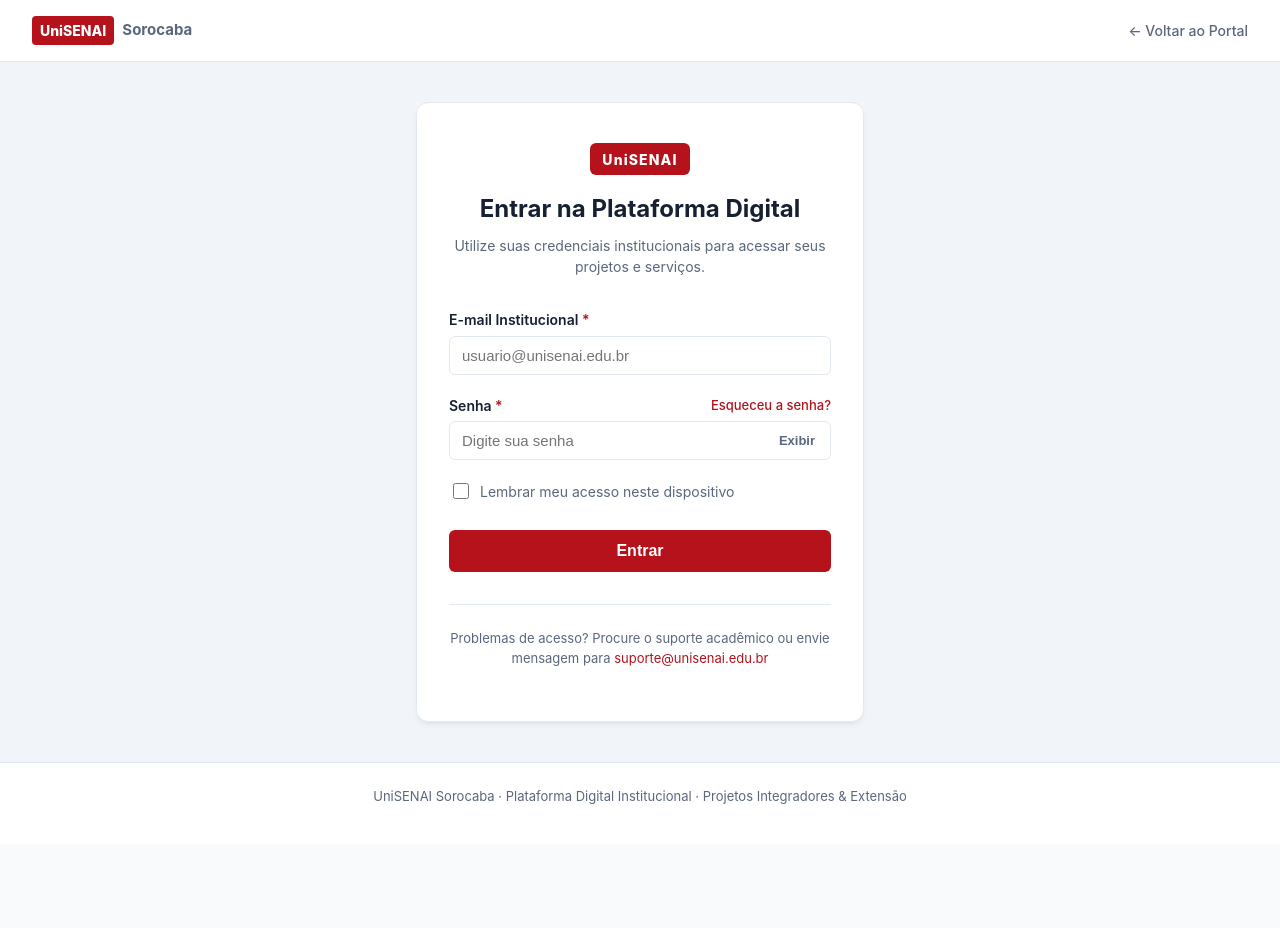
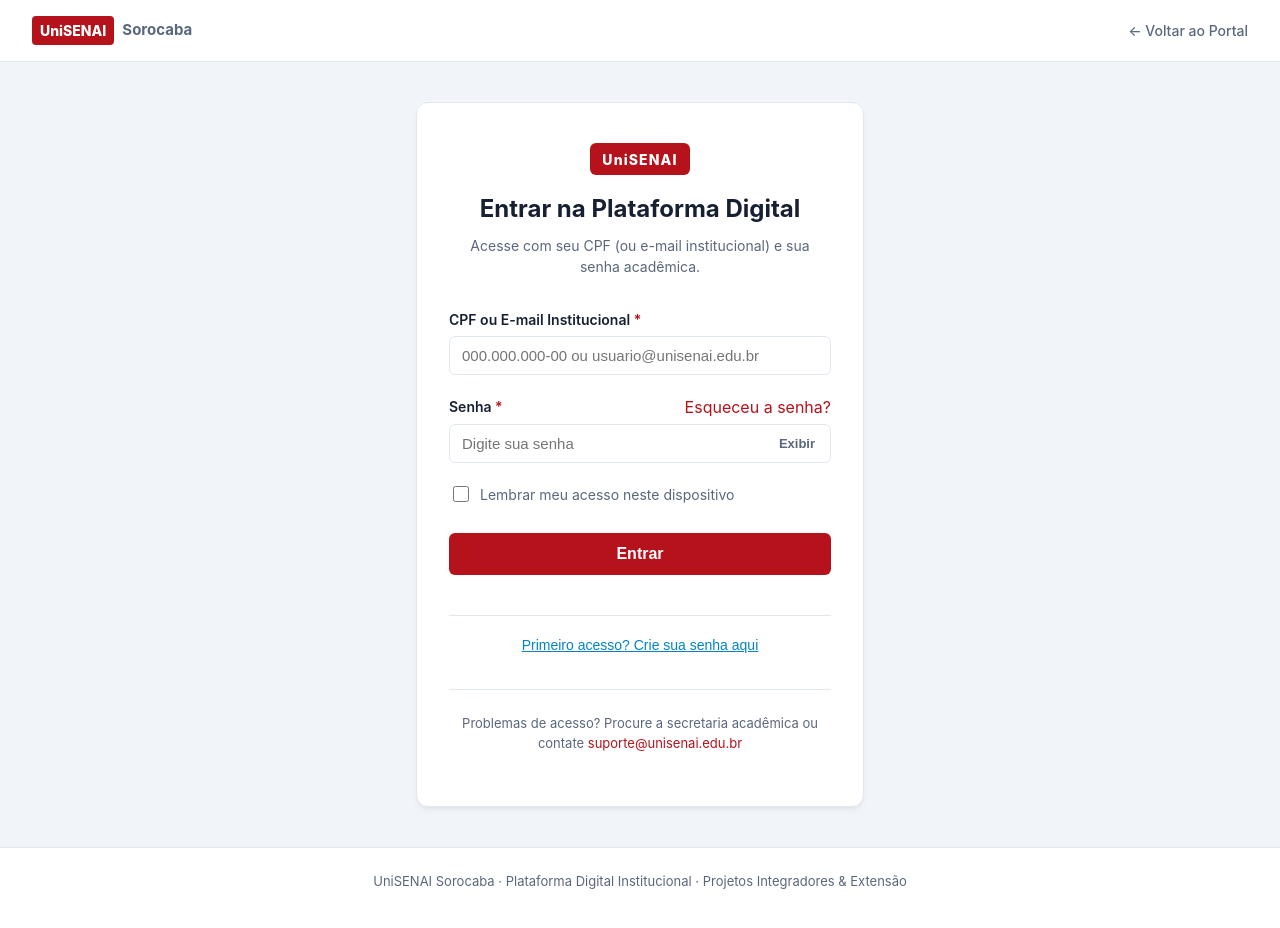
Before and after one commit to UniSENAI-Sorocaba/plataforma-frontend, a Next.js app: page /login in a window 1280 px wide. Before the commit the page ends 844 px from the top, so only its background shows below. Built offline with nearby package versions, Linux system fonts and the light colour scheme.

Commit message:
feat(auth): alinha login ao caderno oficial com autenticacao por CPF, primeiro acesso e tratamento de conta inativa

```diff
--- a/src/app/styles.css
+++ b/src/app/styles.css
@@ -385,3 +385,34 @@ main.home-main {
   border-top: 1px solid var(--border-color);
   background-color: #ffffff;
 }
+
+.auth-secondary-actions {
+  margin-top: 1.25rem;
+  text-align: center;
+  padding-top: 1rem;
+  border-top: 1px solid var(--border-color, #e2e8f0);
+}
+
+.btn-secondary-link {
+  background: none;
+  border: none;
+  color: var(--primary-color, #0284c7);
+  font-size: 0.875rem;
+  font-weight: 500;
+  cursor: pointer;
+  text-decoration: underline;
+  padding: 0.25rem 0.5rem;
+  border-radius: 4px;
+}
+
+.btn-secondary-link:hover {
+  color: var(--primary-dark, #0369a1);
+}
+
+.btn-link {
+  background: none;
+  border: none;
+  padding: 0;
+  font: inherit;
+  cursor: pointer;
+}
--- a/src/features/auth/auth-service.ts
+++ b/src/features/auth/auth-service.ts
@@ -1,4 +1,5 @@
 import type {
+  FirstAccessPayload,
   LoginCredentials,
   LoginResult,
   UserRole,
@@ -11,23 +12,78 @@ export const ROLE_REDIRECT_MAP: Record<UserRole, string> = {
   ADMIN: "/admin",
 };
 
+export function sanitizeCpf(value: string): string {
+  return value.replace(/\D/g, "");
+}
+
+export function formatCpf(value: string): string {
+  const digits = sanitizeCpf(value).slice(0, 11);
+  if (digits.length <= 3) return digits;
+  if (digits.length <= 6) return `${digits.slice(0, 3)}.${digits.slice(3)}`;
+  if (digits.length <= 9) return `${digits.slice(0, 3)}.${digits.slice(3, 6)}.${digits.slice(6)}`;
+  return `${digits.slice(0, 3)}.${digits.slice(3, 6)}.${digits.slice(6, 9)}-${digits.slice(9, 11)}`;
+}
+
+export function isValidCpf(cpf: string): boolean {
+  const cleaned = sanitizeCpf(cpf);
+  if (cleaned.length !== 11) return false;
+  // Rejeita sequências de dígitos repetidos conhecidas
+  if (/^(\d)\1{10}$/.test(cleaned)) return false;
+
+  let sum = 0;
+  for (let i = 0; i < 9; i++) {
+    sum += parseInt(cleaned.charAt(i), 10) * (10 - i);
+  }
+  let check1 = 11 - (sum % 11);
+  if (check1 >= 10) check1 = 0;
+  if (check1 !== parseInt(cleaned.charAt(9), 10)) return false;
+
+  sum = 0;
+  for (let i = 0; i < 10; i++) {
+    sum += parseInt(cleaned.charAt(i), 10) * (11 - i);
+  }
+  let check2 = 11 - (sum % 11);
+  if (check2 >= 10) check2 = 0;
+  return check2 === parseInt(cleaned.charAt(10), 10);
+}
+
+export function isEmailIdentifier(value: string): boolean {
+  return value.includes("@");
+}
+
 export function validateLoginCredentials(credentials: LoginCredentials): {
   isValid: boolean;
   error?: string;
 } {
-  const email = credentials.email.trim();
-  const password = credentials.password;
+  const rawIdentifier = (credentials.identifier || "").trim();
+  const password = credentials.password || "";
 
-  if (!email) {
-    return { isValid: false, error: "Por favor, informe seu e-mail institucional." };
+  if (!rawIdentifier) {
+    return { isValid: false, error: "Por favor, informe seu CPF ou e-mail institucional." };
   }
 
-  const emailRegex = /^[^\s@]+@[^\s@]+\.[^\s@]+$/;
-  if (!emailRegex.test(email)) {
-    return {
-      isValid: false,
-      error: "Informe um endereço de e-mail institucional válido (ex: seu.nome@unisenai.edu.br).",
-    };
+  if (isEmailIdentifier(rawIdentifier)) {
+    const emailRegex = /^[^\s@]+@[^\s@]+\.[^\s@]+$/;
+    if (!emailRegex.test(rawIdentifier)) {
+      return {
+        isValid: false,
+        error: "Informe um endereço de e-mail institucional válido (ex: seu.nome@unisenai.edu.br).",
+      };
+    }
+  } else {
+    const digits = sanitizeCpf(rawIdentifier);
+    if (digits.length !== 11) {
+      return {
+        isValid: false,
+        error: "Informe um CPF válido com 11 dígitos.",
+      };
+    }
+    if (!isValidCpf(rawIdentifier)) {
+      return {
+        isValid: false,
+        error: "CPF inválido. Verifique os dígitos informados e tente novamente.",
+      };
+    }
   }
 
   if (!password) {
@@ -48,12 +104,16 @@ export function getRedirectPathByRole(role: UserRole): string {
   return ROLE_REDIRECT_MAP[role] || "/";
 }
 
-export function detectRoleFromEmail(email: string): UserRole {
-  const normalized = email.toLowerCase().trim();
-  if (normalized.startsWith("admin")) return "ADMIN";
+export function detectRoleFromIdentifier(identifier: string): UserRole {
+  const normalized = identifier.toLowerCase().trim();
+  if (normalized.startsWith("admin") || normalized.includes("admin")) return "ADMIN";
   if (normalized.startsWith("coord") || normalized.includes("coordenador")) return "COORDENADOR";
   if (normalized.startsWith("prof") || normalized.includes("docente")) return "DOCENTE";
   return "ALUNO";
+}
+
+export function detectRoleFromEmail(email: string): UserRole {
+  return detectRoleFromIdentifier(email);
 }
 
 export async function authenticate(
@@ -69,6 +129,10 @@ export async function authenticate(
     };
   }
 
+  const rawId = credentials.identifier.trim();
+  const isEmail = isEmailIdentifier(rawId);
+  const normalizedIdentifier = isEmail ? rawId.toLowerCase() : sanitizeCpf(rawId);
+
   try {
     const response = await fetch(apiEndpoint, {
       method: "POST",
@@ -76,7 +140,9 @@ export async function authenticate(
         "Content-Type": "application/json",
       },
       body: JSON.stringify({
-        email: credentials.email.trim().toLowerCase(),
+        identifier: normalizedIdentifier,
+        cpf: !isEmail ? normalizedIdentifier : undefined,
+        email: isEmail ? normalizedIdentifier : undefined,
         password: credentials.password,
         rememberMe: Boolean(credentials.rememberMe),
       }),
@@ -84,15 +150,16 @@ export async function authenticate(
 
     if (response.ok) {
       const data = await response.json();
-      const userRole: UserRole = data.user?.role || detectRoleFromEmail(credentials.email);
+      const userRole: UserRole = data.user?.role || detectRoleFromIdentifier(rawId);
       const redirectUrl = getRedirectPathByRole(userRole);
 
       return {
         success: true,
         user: {
           id: data.user?.id || "usr-current",
-          name: data.user?.name || credentials.email.split("@")[0].replace(".", " "),
-          email: credentials.email.trim().toLowerCase(),
+          name: data.user?.name || (isEmail ? rawId.split("@")[0].replace(".", " ") : "Usuário Acadêmico"),
+          cpf: !isEmail ? formatCpf(normalizedIdentifier) : undefined,
+          email: isEmail ? normalizedIdentifier : `${normalizedIdentifier}@aluno.unisenai.edu.br`,
           role: userRole,
         },
         redirectUrl,
@@ -102,7 +169,7 @@ export async function authenticate(
     if (response.status === 401) {
       return {
         success: false,
-        error: "E-mail ou senha incorretos. Verifique suas credenciais e tente novamente.",
+        error: "CPF, e-mail ou senha incorretos. Verifique suas credenciais e tente novamente.",
         errorCode: "INVALID_CREDENTIALS",
       };
     }
@@ -110,7 +177,7 @@ export async function authenticate(
     if (response.status === 403) {
       return {
         success: false,
-        error: "Acesso bloqueado ou conta inativa. Entre em contato com a secretaria acadêmica.",
+        error: "Conta acadêmica inativada ou sem permissão de acesso ativo para o semestre.",
         errorCode: "USER_DISABLED",
       };
     }
@@ -121,29 +188,56 @@ export async function authenticate(
       errorCode: "UNKNOWN_ERROR",
     };
   } catch {
-    // When backend endpoint /api/auth/login is not running locally (BE-004 boundary),
-    // provide deterministic demonstration authentication for validated SENAI credentials:
-    const normalizedEmail = credentials.email.toLowerCase().trim();
+    // Modo de demonstração determinístico quando o backend não estiver rodando:
     if (credentials.password === "senhaInvalida123") {
       return {
         success: false,
-        error: "E-mail ou senha incorretos. Verifique suas credenciais e tente novamente.",
+        error: "CPF, e-mail ou senha incorretos. Verifique suas credenciais e tente novamente.",
         errorCode: "INVALID_CREDENTIALS",
       };
     }
 
-    const detectedRole = detectRoleFromEmail(normalizedEmail);
+    if (credentials.password === "contaInativa123") {
+      return {
+        success: false,
+        error: "Conta acadêmica inativada ou sem permissão de acesso ativo para o semestre.",
+        errorCode: "USER_DISABLED",
+      };
+    }
+
+    const detectedRole = detectRoleFromIdentifier(rawId);
     const redirectUrl = getRedirectPathByRole(detectedRole);
 
     return {
       success: true,
       user: {
         id: "usr-demo",
-        name: normalizedEmail.split("@")[0].replace(".", " "),
-        email: normalizedEmail,
+        name: isEmail ? rawId.split("@")[0].replace(".", " ") : "Estudante UniSENAI",
+        cpf: !isEmail ? formatCpf(normalizedIdentifier) : undefined,
+        email: isEmail ? normalizedIdentifier : `${normalizedIdentifier}@aluno.unisenai.edu.br`,
         role: detectedRole,
       },
       redirectUrl,
     };
   }
 }
+
+export function validateFirstAccess(payload: FirstAccessPayload): {
+  isValid: boolean;
+  error?: string;
+} {
+  const digits = sanitizeCpf(payload.cpf);
+  if (!isValidCpf(digits)) {
+    return { isValid: false, error: "Informe um CPF válido para registrar seu primeiro acesso." };
+  }
+
+  if (!payload.newPassword || payload.newPassword.length < 6) {
+    return { isValid: false, error: "A nova senha deve possuir no mínimo 6 caracteres." };
+  }
+
+  if (payload.newPassword !== payload.confirmPassword) {
+    return { isValid: false, error: "A confirmação de senha não confere com a nova senha digitada." };
+  }
+
+  return { isValid: true };
+}
--- a/src/features/auth/login-form.tsx
+++ b/src/features/auth/login-form.tsx
@@ -3,19 +3,37 @@
 import React, { useState } from "react";
 import Link from "next/link";
 import { useRouter } from "next/navigation";
-import { authenticate } from "./auth-service";
+import {
+  authenticate,
+  formatCpf,
+  isEmailIdentifier,
+  validateFirstAccess,
+} from "./auth-service";
 
 export function LoginForm() {
   const router = useRouter();
-  const [email, setEmail] = useState("");
+  const [mode, setMode] = useState<"login" | "first-access">("login");
+  const [identifier, setIdentifier] = useState("");
   const [password, setPassword] = useState("");
+  const [newPassword, setNewPassword] = useState("");
+  const [confirmPassword, setConfirmPassword] = useState("");
   const [rememberMe, setRememberMe] = useState(false);
   const [showPassword, setShowPassword] = useState(false);
   const [isSubmitting, setIsSubmitting] = useState(false);
   const [errorMessage, setErrorMessage] = useState<string | null>(null);
   const [successMessage, setSuccessMessage] = useState<string | null>(null);
 
-  const handleSubmit = async (e: React.FormEvent<HTMLFormElement>) => {
+  const handleIdentifierChange = (e: React.ChangeEvent<HTMLInputElement>) => {
+    const val = e.target.value;
+    // Se não for e-mail e começar com dígito, formata como CPF
+    if (!isEmailIdentifier(val) && /^[0-9.\- ]*$/.test(val)) {
+      setIdentifier(formatCpf(val));
+    } else {
+      setIdentifier(val);
+    }
+  };
+
+  const handleLoginSubmit = async (e: React.FormEvent<HTMLFormElement>) => {
     e.preventDefault();
     if (isSubmitting) return;
 
@@ -25,7 +43,7 @@ export function LoginForm() {
 
     try {
       const result = await authenticate({
-        email,
+        identifier,
         password,
         rememberMe,
       });
@@ -36,12 +54,48 @@ export function LoginForm() {
         );
         setTimeout(() => {
           router.push(result.redirectUrl as string);
-        }, 800);
+        }, 600);
       } else {
         setErrorMessage(result.error || "Não foi possível realizar o login.");
       }
     } catch {
       setErrorMessage("Ocorreu uma falha inesperada na autenticação. Tente novamente.");
+    } finally {
+      setIsSubmitting(false);
+    }
+  };
+
+  const handleFirstAccessSubmit = async (e: React.FormEvent<HTMLFormElement>) => {
+    e.preventDefault();
+    if (isSubmitting) return;
+
+    setErrorMessage(null);
+    setSuccessMessage(null);
+
+    const validation = validateFirstAccess({
+      cpf: identifier,
+      newPassword,
+      confirmPassword,
+    });
+
+    if (!validation.isValid) {
+      setErrorMessage(validation.error || "Verifique os dados informados.");
+      return;
+    }
+
+    setIsSubmitting(true);
+    try {
+      // Simulação / chamada de primeiro acesso (BE-004)
+      await new Promise((resolve) => setTimeout(resolve, 500));
+      setSuccessMessage(
+        "Senha de primeiro acesso criada com sucesso! Agora você pode entrar com sua nova senha."
+      );
+      setPassword(newPassword);
+      setNewPassword("");
+      setConfirmPassword("");
+      setMode("login");
+    } catch {
+      setErrorMessage("Não foi possível cadastrar a nova senha no momento. Tente novamente.");
     } finally {
       setIsSubmitting(false);
     }
@@ -54,10 +108,12 @@ export function LoginForm() {
           UniSENAI
         </div>
         <h1 id="login-heading" className="login-card-title">
-          Entrar na Plataforma Digital
+          {mode === "login" ? "Entrar na Plataforma Digital" : "Primeiro Acesso — Criar Senha"}
         </h1>
         <p className="login-card-subtitle">
-          Utilize suas credenciais institucionais para acessar seus projetos e serviços.
+          {mode === "login"
+            ? "Acesse com seu CPF (ou e-mail institucional) e sua senha acadêmica."
+            : "Estudantes importados pela coordenação devem cadastrar sua senha inicial informando seu CPF."}
         </p>
       </header>
 
@@ -87,20 +143,21 @@ export function LoginForm() {
         </div>
       )}
 
-      <form onSubmit={handleSubmit} className="auth-form" noValidate>
+      {mode === "login" ? (
+        <form onSubmit={handleLoginSubmit} className="auth-form" noValidate>
           <div className="form-group">
-          <label htmlFor="login-email" className="form-label">
-            E-mail Institucional <span className="req">*</span>
+            <label htmlFor="login-identifier" className="form-label">
+              CPF ou E-mail Institucional <span className="req">*</span>
             </label>
             <input
-            id="login-email"
-            type="email"
+              id="login-identifier"
+              type="text"
               required
-            autoComplete="email"
-            placeholder="usuario@unisenai.edu.br"
+              autoComplete="username"
+              placeholder="000.000.000-00 ou usuario@unisenai.edu.br"
               className="form-input"
-            value={email}
-            onChange={(e) => setEmail(e.target.value)}
+              value={identifier}
+              onChange={handleIdentifierChange}
               disabled={isSubmitting}
               aria-invalid={errorMessage ? "true" : "false"}
             />
@@ -111,9 +168,18 @@ export function LoginForm() {
               <label htmlFor="login-password" className="form-label">
                 Senha <span className="req">*</span>
               </label>
-            <Link href="/recuperar-senha" className="forgot-password-link">
+              <button
+                type="button"
+                className="forgot-password-link btn-link"
+                onClick={() => {
+                  setErrorMessage(null);
+                  setSuccessMessage(
+                    "Esqueceu sua senha? Procure a coordenação ou seu docente responsável para gerar o reset seguro. No próximo acesso você definirá nova senha."
+                  );
+                }}
+              >
                 Esqueceu a senha?
-            </Link>
+              </button>
             </div>
             <div className="password-input-wrapper">
               <input
@@ -167,14 +233,102 @@ export function LoginForm() {
               "Entrar"
             )}
           </button>
+
+          <div className="auth-secondary-actions">
+            <button
+              type="button"
+              className="btn-secondary-link"
+              onClick={() => {
+                setErrorMessage(null);
+                setSuccessMessage(null);
+                setMode("first-access");
+              }}
+            >
+              Primeiro acesso? Crie sua senha aqui
+            </button>
+          </div>
         </form>
+      ) : (
+        <form onSubmit={handleFirstAccessSubmit} className="auth-form" noValidate>
+          <div className="form-group">
+            <label htmlFor="first-access-cpf" className="form-label">
+              Seu CPF Cadastrado <span className="req">*</span>
+            </label>
+            <input
+              id="first-access-cpf"
+              type="text"
+              required
+              placeholder="000.000.000-00"
+              className="form-input"
+              value={identifier}
+              onChange={handleIdentifierChange}
+              disabled={isSubmitting}
+            />
+          </div>
+
+          <div className="form-group">
+            <label htmlFor="new-password" className="form-label">
+              Criar Nova Senha (mínimo 6 caracteres) <span className="req">*</span>
+            </label>
+            <input
+              id="new-password"
+              type="password"
+              required
+              placeholder="Crie sua nova senha segura"
+              className="form-input"
+              value={newPassword}
+              onChange={(e) => setNewPassword(e.target.value)}
+              disabled={isSubmitting}
+            />
+          </div>
+
+          <div className="form-group">
+            <label htmlFor="confirm-password" className="form-label">
+              Confirmar Nova Senha <span className="req">*</span>
+            </label>
+            <input
+              id="confirm-password"
+              type="password"
+              required
+              placeholder="Digite a nova senha novamente"
+              className="form-input"
+              value={confirmPassword}
+              onChange={(e) => setConfirmPassword(e.target.value)}
+              disabled={isSubmitting}
+            />
+          </div>
+
+          <button
+            type="submit"
+            className="btn-auth-submit"
+            disabled={isSubmitting}
+            aria-busy={isSubmitting}
+          >
+            {isSubmitting ? "Criando senha..." : "Salvar Senha e Voltar ao Login"}
+          </button>
+
+          <div className="auth-secondary-actions">
+            <button
+              type="button"
+              className="btn-secondary-link"
+              onClick={() => {
+                setErrorMessage(null);
+                setSuccessMessage(null);
+                setMode("login");
+              }}
+            >
+              Já possui senha? Voltar ao login
+            </button>
+          </div>
+        </form>
+      )}
 
       <footer className="login-card-footer">
         <p>
-          Problemas de acesso? Procure o suporte acadêmico ou envie mensagem para{" "}
-          <a href="mailto:suporte@unisenai.edu.br" className="footer-support-link">
+          Problemas de acesso? Procure a secretaria acadêmica ou contate{" "}
+          <Link href="mailto:suporte@unisenai.edu.br" className="footer-support-link">
             suporte@unisenai.edu.br
-          </a>
+          </Link>
         </p>
       </footer>
     </div>
```
Also changed, not shown: src/features/auth/types.ts (+9 -2 lines), 1 other file (tests, documents, lock files or other folders). Lines whose indentation alone changed are shown as unchanged.
